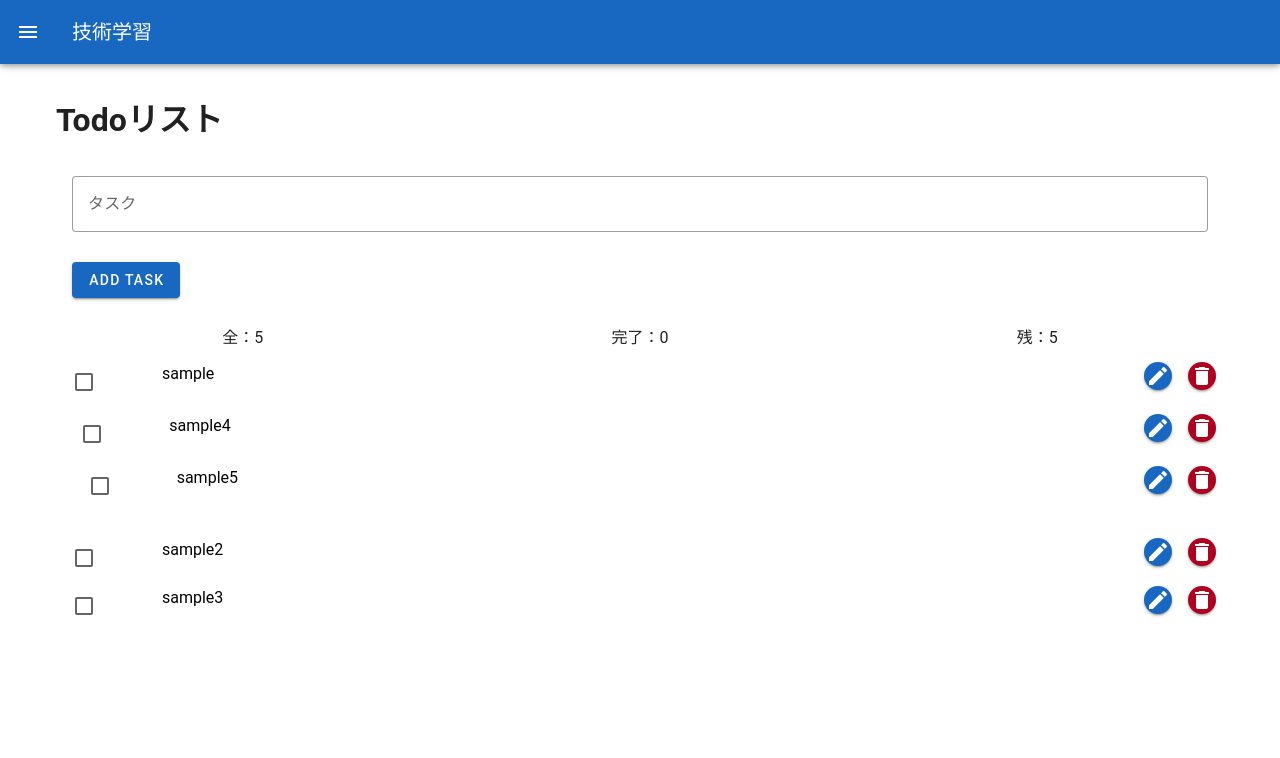
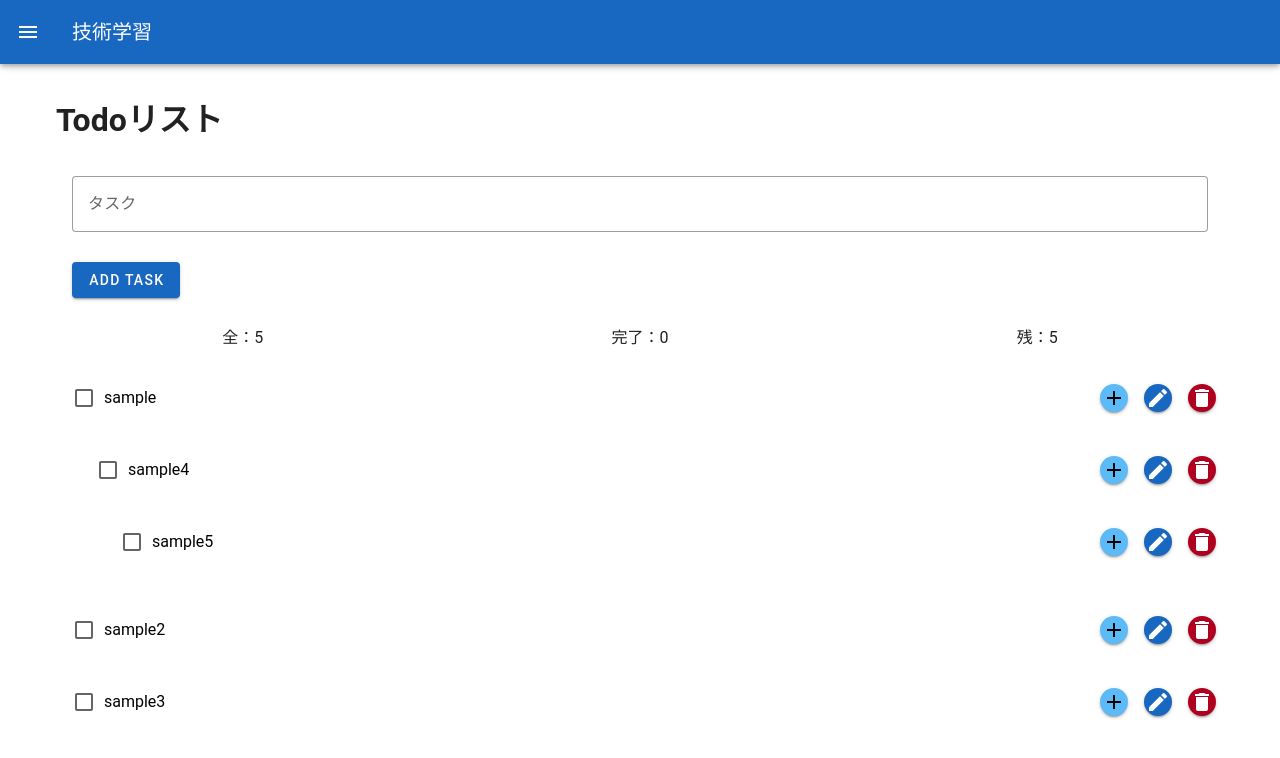
Before and after one commit to Keisuke-Yoshinaga/learning-project, a Vue app in the folder front/app/: page /todo in a window 1280 px wide. Shown: the top 758 px of the page. Built offline with nearby package versions, Linux system fonts and the light colour scheme.

Commit message:
途中経過

```diff
--- a/front/app/src/features/Todo/components/ShowEditTaskDialog.vue
+++ b/front/app/src/features/Todo/components/ShowEditTaskDialog.vue
@@ -17,13 +17,21 @@ let title = ref(task?.title ?? '');
 let memo = ref(task?.memo ?? '');
 let dueDate = ref(task?.dueDate ?? null);
 let color = ref(task?.color ?? "white");
+let parentTaskId = ref(task?.parentTaskId ?? '');
 
+// タスクの変更を監視
 watchEffect(() => {
   task = taskListStore.getTask(dialogStore.getTaskId);
   title.value = task?.title ?? '';
   memo.value = task?.memo ?? '';
   dueDate.value = task?.dueDate ?? null;
   color.value = task?.color ?? "white";
+  parentTaskId.value = task?.parentTaskId ?? '';
+});
+
+// 親タスクの変更を監視
+watchEffect(() => {
+  parentTaskId.value = dialogStore.getParentTaskId ?? '';
 });
 
 const errorMessage: Ref<string> = ref("");
@@ -47,33 +55,43 @@ const saveTask = () => {
   if (!requiredValidation()) {
     return;
   }
-  taskListStore.editTask(dialogStore.getTaskId, title.value, memo.value, dueDate.value, color.value);
-  dialogStore.setIsOpen(false);
+  if (dialogStore.getTaskId == '') {
+    // 新規タスクの場合
+    taskListStore.addDetailTask(title.value, memo.value, dueDate.value, color.value, parentTaskId.value);
+  } else {
+    // 既存タスクの場合
+    taskListStore.editTask(dialogStore.getTaskId, title.value, memo.value, dueDate.value, color.value);
+  }
+
+  dialogStore.closeDialog();
 };
 
 </script>
 
 <template>
-  <v-dialog v-model="dialogStore.getIsOpen" persistent width="50%">
+  <v-dialog v-model="dialogStore.getIsOpen" persistent no-click-animation width="50%">
     <v-card>
       <v-toolbar color="white" flat>
         <v-toolbar-title class="grey--text text--darken-4">
-          <div class="bold">タスクの修正</div>
+          <div v-if="dialogStore.getTaskId == ''" class="bold ms-6">タスクの追加</div>
+          <div v-else class="bold ms-6">タスクの修正</div>
         </v-toolbar-title>
         <v-spacer></v-spacer>
-        <v-btn icon light @click="dialogStore.setIsOpen(false)">
+        <v-btn icon light @click="dialogStore.closeDialog()">
           <v-icon color="grey darken-2">
             mdi-window-close
           </v-icon>
         </v-btn>
       </v-toolbar>
+      <v-card-subtitle v-if="parentTaskId != ''" class="text-right px-8">親タスク：{{ taskListStore.getTask(parentTaskId)?.title }}</v-card-subtitle>
       <v-card-text>
         <!-- タスク名 -->
-        <v-text-field v-model="title" class="mt-2" label="タスク" clearable variant="outlined" :error-messages="errorMessage"></v-text-field>
+        <v-text-field v-model="title" label="タスク" clearable variant="outlined" :error-messages="errorMessage"></v-text-field>
         <v-textarea v-model="memo" clearable clear-icon="mdi-close-circle-outline" label="メモ" variant="outlined"></v-textarea>
         <!-- 期日 -->
+        <!-- todo default時間 -->
         <div class="my-2">期日</div>
-        <VueDatePicker v-model="dueDate" :teleport="true" locale="ja" :format=dateFormat auto-apply />
+        <VueDatePicker v-model="dueDate" :teleport="true" locale="ja" :format=dateFormat time-picker-inline />
         <!-- ラベルカラーの追加 -->
         <div class="mt-6 mb-2">ラベルカラー</div>
         <v-radio-group v-model="color" inline class="rounded">
@@ -83,9 +101,16 @@ const saveTask = () => {
       </v-card-text>
       <v-card-actions>
         <v-spacer></v-spacer>
-        <!-- TODO 保存 -->
+        <!-- 保存 -->
         <v-btn color="primary" @click="saveTask">保存</v-btn>
       </v-card-actions>
     </v-card>
   </v-dialog>
 </template>
+
+<style>
+.dp__action_select {
+  background: var(--dp-primary-color) !important;
+  color: var(--dp-primary-text-color) !important;
+}
+</style>
--- a/front/app/src/features/Todo/components/ShowSubTaskList.vue
+++ b/front/app/src/features/Todo/components/ShowSubTaskList.vue
@@ -3,6 +3,7 @@ import { useTaskListStore } from '../store/taskList'
 import { useEditTaskDialogStore } from '../store/editTaskDialog';
 import ShowSubTaskList from './ShowSubTaskList.vue';
 import { getColor } from '../utils/Colors';
+import { dateFormat, isPastDueDate } from '../utils/DateFormat';
 
 
 const taskListStore = useTaskListStore();
@@ -12,23 +13,30 @@ const props = defineProps<{ taskId: string }>();
 </script>
 
 <template>
-  <v-list v-if="taskListStore.getSubTaskList(props.taskId).length">
-    <v-list-item v-for="subTask in taskListStore.getSubTaskList(props.taskId)" :key="subTask.id" class="rounded-md border-l-8 bg-white drop-shadow pl-2 pr-0" :style="{ borderColor: getColor(subTask.color) }">
-      <v-row justify="space-between" class="">
-        <v-col cols="1" class="items-center">
+  <v-list v-if="taskListStore.getSubTaskList(props.taskId).length" lines="two" class="bg-inherit ml-6">
+    <template v-for="subTask in taskListStore.getSubTaskList(props.taskId)" :key="subTask.id">
+      <v-list-item class="rounded-md border-l-8 bg-white shadow-md px-2" :style="{ borderColor: getColor(subTask.color) }">
+        <v-list-item-title>
+          <input v-model="subTask.title" class="w-full focus:outline-none" :class="{ 'text-decoration-line-through': subTask.checked }" :disabled="subTask.checked" readonly />
+        </v-list-item-title>
+        <v-list-item-subtitle>
+          <span v-if="subTask.dueDate" class="text-xs" :class="{ 'text-red-500': isPastDueDate(subTask.dueDate) }">{{ dateFormat(subTask.dueDate) }}</span>
+        </v-list-item-subtitle>
+
+        <template v-slot:prepend>
           <v-checkbox-btn v-model="subTask.checked" color="success" @checked="taskListStore.checkTask(subTask.id)"></v-checkbox-btn>
-        </v-col>
-        <v-col class="flex items-center">
-          <input v-model="subTask.title" class="w-full focus:outline-none" :class="{ 'line-through': subTask.checked }" :disabled="subTask.checked" readonly />
-        </v-col>
-        <v-col cols="3" class="flex items-center d-flex justify-end">
-          <v-btn color="primary" density="compact" icon="mdi-pencil" @click="dialogStore.openDialog(subTask.id)">
+        </template>
+
+        <template v-slot:append>
+          <v-btn color="secondary" density="compact" icon="mdi-plus" @click="dialogStore.openNewDialog(subTask.id)">
+          </v-btn>
+          <v-btn class="ml-4" color="primary" density="compact" icon="mdi-pencil" @click="dialogStore.openEditDialog(subTask.id)">
           </v-btn>
           <v-btn class="ml-4" color="error" @click="taskListStore.deleteTask(subTask.id)" density="compact" icon="mdi-delete">
           </v-btn>
-        </v-col>
-      </v-row>
+        </template>
+      </v-list-item>
       <ShowSubTaskList :taskId="subTask.id" />
-    </v-list-item>
+    </template>
   </v-list>
 </template>
--- a/front/app/src/features/Todo/components/ShowTaskList.vue
+++ b/front/app/src/features/Todo/components/ShowTaskList.vue
@@ -4,6 +4,8 @@ import { useEditTaskDialogStore } from '../store/editTaskDialog';
 import ShowSubTaskList from './ShowSubTaskList.vue';
 import ShowEditTaskDialog from './ShowEditTaskDialog.vue';
 import { getColor } from '../utils/Colors';
+import { dateFormat, isPastDueDate } from '../utils/DateFormat';
+
 
 const taskListStore = useTaskListStore();
 const dialogStore = useEditTaskDialogStore();
@@ -12,25 +14,31 @@ const dialogStore = useEditTaskDialogStore();
 
 <template>
   <!-- TODO フィルター機能 -->
-  <v-list v-if="taskListStore.getMainTaskList.length" lines="one" class="space-y-3 bg-inherit">
-    <v-list-item v-for="task in  taskListStore.getMainTaskList " :key="task.id" class="rounded-md border-l-8 bg-white shadow-md px-2" :style="{ borderColor: getColor(task.color) }">
-      <v-row justify="space-between" class="">
-        <v-col cols="1" class="items-center">
+  <v-list v-if="taskListStore.getMainTaskList.length" lines="two" class="bg-inherit">
+    <template v-for="task in taskListStore.getMainTaskList" :key="task.id">
+      <v-list-item class="rounded-md border-l-8 bg-white shadow-md px-2 mt-2" :style="{ borderColor: getColor(task.color) }">
+        <v-list-item-title>
+          <input v-model="task.title" class="w-full focus:outline-none" :class="{ 'text-decoration-line-through': task.checked }" :disabled="task.checked" readonly />
+        </v-list-item-title>
+        <v-list-item-subtitle>
+          <span v-if="task.dueDate" class="text-xs" :class="{ 'text-red-500': isPastDueDate(task.dueDate) }">{{ dateFormat(task.dueDate) }}</span>
+        </v-list-item-subtitle>
+
+        <template v-slot:prepend>
           <v-checkbox-btn v-model="task.checked" color="success" @checked="taskListStore.checkTask(task.id)"></v-checkbox-btn>
-        </v-col>
-        <v-col class="flex items-center">
-          <input v-model="task.title" class="w-full focus:outline-none" :class="{ 'line-through': task.checked }" :disabled="task.checked" readonly />
-        </v-col>
-        <!-- TODO 期日の表示 -->
-        <v-col cols="3" class="flex items-center d-flex justify-end">
-          <v-btn color="primary" density="compact" icon="mdi-pencil" @click="dialogStore.openDialog(task.id)">
+        </template>
+
+        <template v-slot:append>
+          <v-btn color="secondary" density="compact" icon="mdi-plus" @click="dialogStore.openNewDialog(task.id)">
+          </v-btn>
+          <v-btn class="ml-4" color="primary" density="compact" icon="mdi-pencil" @click="dialogStore.openEditDialog(task.id)">
           </v-btn>
           <v-btn class="ml-4" color="error" @click="taskListStore.deleteTask(task.id)" density="compact" icon="mdi-delete">
           </v-btn>
-        </v-col>
-      </v-row>
+        </template>
+      </v-list-item>
       <ShowSubTaskList :taskId="task.id" />
-    </v-list-item>
+    </template>
   </v-list>
   <ShowEditTaskDialog />
 </template>
--- a/front/app/src/features/Todo/store/editTaskDialog.ts
+++ b/front/app/src/features/Todo/store/editTaskDialog.ts
@@ -5,6 +5,7 @@ export const useEditTaskDialogStore = defineStore("editTaskDialog", {
   state: (): EditTaskDialog => ({
     isOpen: false,
     taskId: "",
+    parentTaskId: "",
   }),
   getters: {
     getIsOpen(): boolean {
@@ -12,6 +13,9 @@ export const useEditTaskDialogStore = defineStore("editTaskDialog", {
     },
     getTaskId(): string {
       return this.taskId;
+    },
+    getParentTaskId(): string {
+      return this.parentTaskId;
     },
   },
   actions: {
@@ -21,9 +25,23 @@ export const useEditTaskDialogStore = defineStore("editTaskDialog", {
     setTaskId(taskId: string): void {
       this.taskId = taskId;
     },
-    openDialog(taskId: string): void {
+    setParentTaskId(parentTaskId: string): void {
+      this.parentTaskId = parentTaskId;
+    },
+    openNewDialog(parentTaskId: string): void {
+      this.setIsOpen(true);
+      this.setTaskId("");
+      this.setParentTaskId(parentTaskId);
+    },
+    openEditDialog(taskId: string): void {
       this.setIsOpen(true);
       this.setTaskId(taskId);
+      this.setParentTaskId("");
+    },
+    closeDialog(): void {
+      this.setIsOpen(false);
+      this.setTaskId("");
+      this.setParentTaskId("");
     },
   },
 });
--- a/front/app/src/features/Todo/store/taskList.ts
+++ b/front/app/src/features/Todo/store/taskList.ts
@@ -12,7 +12,7 @@ export const useTaskListStore = defineStore("taskList", {
         dueDate: null,
         color: "red",
         checked: false,
-        mainTaskId: null,
+        parentTaskId: "",
         registerDate: new Date(),
         updateDate: new Date(),
       },
@@ -23,7 +23,7 @@ export const useTaskListStore = defineStore("taskList", {
         dueDate: null,
         color: "blue",
         checked: false,
-        mainTaskId: null,
+        parentTaskId: "",
         registerDate: new Date(),
         updateDate: new Date(),
       },
@@ -34,7 +34,7 @@ export const useTaskListStore = defineStore("taskList", {
         dueDate: null,
         color: "green",
         checked: false,
-        mainTaskId: null,
+        parentTaskId: "",
         registerDate: new Date(),
         updateDate: new Date(),
       },
@@ -45,7 +45,7 @@ export const useTaskListStore = defineStore("taskList", {
         dueDate: null,
         color: "yellow",
         checked: false,
-        mainTaskId: "1",
+        parentTaskId: "1",
         registerDate: new Date(),
         updateDate: new Date(),
       },
@@ -56,7 +56,7 @@ export const useTaskListStore = defineStore("taskList", {
         dueDate: null,
         color: "purple",
         checked: false,
-        mainTaskId: "4",
+        parentTaskId: "4",
         registerDate: new Date(),
         updateDate: new Date(),
       },
@@ -73,11 +73,11 @@ export const useTaskListStore = defineStore("taskList", {
     },
     // メインタスクを取得
     getMainTaskList(state) {
-      return state.taskList.filter((task) => task.mainTaskId === null);
+      return state.taskList.filter((task) => task.parentTaskId === "");
     },
     // サブタスクを取得
     getSubTaskList: (state) => (id: string) => {
-      return state.taskList.filter((task) => task.mainTaskId === id);
+      return state.taskList.filter((task) => task.parentTaskId === id);
     },
     getTaskListLength(state) {
       return state.taskList.length;
@@ -99,7 +99,26 @@ export const useTaskListStore = defineStore("taskList", {
         dueDate: null,
         color: "white",
         checked: false,
-        mainTaskId: null,
+        parentTaskId: "",
+        registerDate: new Date(),
+        updateDate: new Date(),
+      });
+    },
+    addDetailTask(
+      title: string,
+      memo: string,
+      dueDate: Date | null,
+      color: string,
+      parentTaskId: string,
+    ) {
+      this.taskList.push({
+        id: uuidv4(),
+        title: title.trim(),
+        memo: memo.trim(),
+        dueDate: dueDate,
+        color: color,
+        checked: false,
+        parentTaskId: parentTaskId,
         registerDate: new Date(),
         updateDate: new Date(),
       });
--- a/front/app/src/features/Todo/types/EditTaskDialog.ts
+++ b/front/app/src/features/Todo/types/EditTaskDialog.ts
@@ -1,4 +1,5 @@
 export type EditTaskDialog = {
   isOpen: boolean;
   taskId: string;
+  parentTaskId: string;
 };
--- a/front/app/src/features/Todo/types/Task.ts
+++ b/front/app/src/features/Todo/types/Task.ts
@@ -6,7 +6,7 @@ export type Task = {
   dueDate: Date | null;
   color: string;
   checked: boolean;
-  mainTaskId: string | null;
+  parentTaskId: string;
   registerDate: Date;
   updateDate: Date;
 };
```
Also changed, not shown: front/app/src/features/Todo/utils/DateFormat.ts (+9 -0 lines), front/app/src/features/Todo/utils/Validation.ts (deleted, +0 -16 lines).
